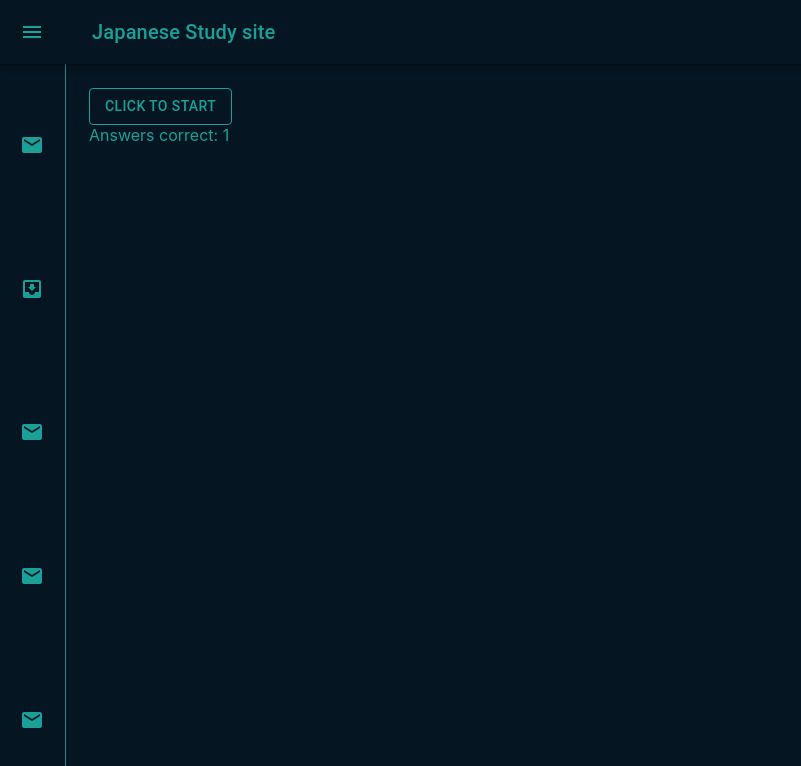
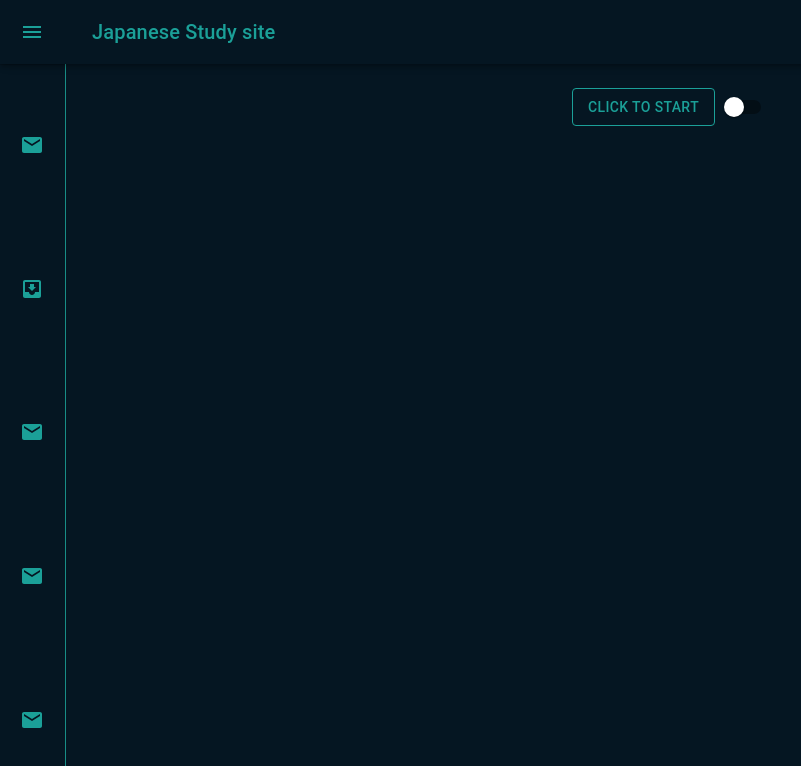
Before and after one commit to Konemui-dev/JapaneseLearningApplication, a React (Create React App) app in the folder sidebarv2/: page /JLPT in a window 1280 px wide. Shown: the top 766 px of the page, without its empty margins (0-801 px from the left). Built offline with nearby package versions, Linux system fonts and the light colour scheme.

Commit message:
demo for meeting

```diff
--- /dev/null
+++ b/sidebarv2/src/Pages/CardQuestionComponent.js
@@ -0,0 +1,113 @@
+
+
+/**
+ *  store state within the component rather than the parent
+ * 1 - seperate text inputs  --done
+ * 2 - seperate button inputs
+ * 3 - assign checked for each individual card
+ * 4 - check if an array contains certain words for english response
+
+ */
+
+import { Box, Button, Card, CardContent, Divider, Grow, TextField, Typography } from '@mui/material';
+import { useState } from 'react';
+import Grid from '@mui/material/Grid';
+
+function CardQuestionComponent(value) {
+  const [searchTerm, setSearchTerm] = useState();
+  const [AnswerR, setAnswerR] = useState(null);
+  const [AnswerW, setAnswerW] = useState(null);
+
+  const handleInputChange = (event) => {
+    setSearchTerm(event.target.value);
+  };
+  const CheckQuestion =(e) =>{
+      if(Object.values(value.props.senses[0].english_definitions).indexOf(e) > -1)
+      {
+        setAnswerR(true);
+        setAnswerW(false);
+      }
+      else
+      {
+        setAnswerR(false);
+        setAnswerW(true);
+      }
+  }
+
+
+
+const statusR = (
+  <Typography>
+    correct!
+  </Typography>
+)
+
+const statusW = (
+  <Typography gutterBottom>
+    incorrect try again
+  </Typography>
+)
+return (
+
+            <Card
+              sx={{
+                minWidth: 250,
+                minHeight: 150,
+                height: 500,
+                background: "#051622",
+                border: 1,
+                borderColor: "#1BA098",
+                overflow: "auto",
+              }}
+            >
+              <CardContent sx={{ color: "#1BA098", textAlign:'center' }}>
+                <Typography gutterBottom variant="h5">
+                  What is the english translation for?
+                </Typography>
+
+                <Typography gutterBottom variant="h4">
+                  <ruby>
+                  {value.props.japanese[0].word}
+                  <rp>(</rp>
+                      <rt> {value.props.japanese[0].reading} </rt>
+                      <rp>)</rp>
+                  </ruby>
+
+                </Typography>
+
+
+
+
+            {/**demo code disable permanently if not using */}  {value.dev&&
+                              <div>
+                              {value.props.senses[0].english_definitions.map((value,key) =>(
+                <div key={key}>
+                  {value}
+
+
+
+                </div>
+              ))}
+                              </div>}
+
+              <br/>
+              <div>
+              <TextField
+                onChange={handleInputChange}
+                >
+
+                </TextField>
+              </div>
+              <br/>
+                <Button disabled={!searchTerm} variant="outlined" onClick={() =>{CheckQuestion(searchTerm); }}> {/**checkInput */}
+        submit answer
+      </Button>
+                  {AnswerR&& statusR}
+                  {AnswerW&& statusW}
+
+
+              </CardContent>
+            </Card>
+)
+}
+export default CardQuestionComponent;
--- a/sidebarv2/src/Pages/JLPTPage.js
+++ b/sidebarv2/src/Pages/JLPTPage.js
@@ -1,8 +1,9 @@
 import * as React from 'react';
 import { styled } from '@mui/material/styles';
 import Grid from '@mui/material/Grid';
-import { Box, Button, Card, CardContent, Divider, Grow, TextField, Typography } from '@mui/material';
+import { Box, Button, Card, CardContent, CircularProgress, Divider, Grow, Switch, TextField, Typography } from '@mui/material';
 import { useState } from 'react';
+import CardQuestionComponent from './CardQuestionComponent';
 
 
 
@@ -16,28 +17,55 @@ const DrawerHeader = styled('div')(({ theme }) => ({
   }));
 
 function JLPT() {
-  const [searchTerm, setSearchTerm] = useState();
   const [searchTermReturn, setSearchTermReturn] = useState([]);
-  const [selectedValue, setSelectedValue] = useState(null);
+  const [selectedValue, setSelectedValue] = useState("ま＊＊＊");
   const [loading, setLoading] = useState(false);
   const [checked, setChecked] = useState(false);
-const testword ="た＊＊"
+  const [devMode, setDevMode] = useState(false);
+  const [SearchWordBtn, setSearchWordBtn] = useState(true);
 
-const testwordArr = {option1: "た＊＊", option2:"あ＊＊"}
+
+const testwordArr = {option1: "た＊＊", option2:"あ＊＊", option3: "い＊＊", option4:"な＊****", option5: "う***", option6:"え***", option7:"お***"}
+
+const randomProperty = (testwordArr) => {
+  const keys = Object.keys(testwordArr);
+  if (keys.length > 0) {
+      const index = Math.floor(keys.length * Math.random());
+      const key = keys[index];
+      const value = testwordArr[key];
+      setSelectedValue(value);
+
+  }
+  return null;
+};
+
+const test = (e) =>{
+   if(e != undefined)
+   {
+    return e
+   }
+   else
+   {
+    e ="た＊＊＊"
+    return e
+   }
+}
+
   //questions fetch
-  const searchingForWord = () => {
-    fetch(`http://localhost:3001/searchForPhrase/${testwordArr.option2}`)
+  const searchingForWord = (e) => {
+     fetch(`http://localhost:3001/searchForPhrase/${e}`)
       .then((response) => {
         if (!response.ok) {
           throw new Error("Network response was not ok");
         }
         return response.json();
-      }, setLoading(true))
+      }, setLoading(true),
+      setSearchWordBtn(false)
+      )
       .then((json) => {
-        console.log(json.data);
         setLoading(false);
+        setSearchWordBtn(true)
         setSearchTermReturn(json.data);
-        console.log(json.data[0].japanese[0].word);
         handleChange();
       })
       .catch((error) => {
@@ -52,44 +80,19 @@ const testwordArr = {option1: "た＊＊", option2:"あ＊＊"}
       setChecked((prev) => prev);
     }
   };
-let count = 1;
-
-const checkInput = (e) =>{
-  if(searchTerm !== searchTermReturn[0].senses[0].english_definitions[0].english_definitions  && searchTerm !== searchTermReturn[0].senses[0].english_definitions[1]){
-    console.log("incorrect");
-
-  }
-  else
-  {
-    console.log("correct");
-    count = count +1;
-    console.log(count);
-}
-
-}
-
-const checkInput2 = (e) =>
-{
-  if(Object.values(searchTermReturn[0].senses[0].english_definitions).indexOf(e) > -1)
-  {
-    console.log("here");
-  }
-  else
-  {
-    console.log("failed");
-  }
-}
-
-
-  const handleInputChange = (event) => {
-    setSearchTerm(event.target.value);
-  };
 
 
 
-  //card to hold question in each one content needs changing
 
-  const cards = (<Grid
+{/**
+ * 1 - seperate text inputs  --done
+ * 2 - seperate button inputs
+ * 3 - assign checked for each individual card
+ * 4 - check if an array contains certain words for english response
+
+ */}
+const Card = (
+  <Grid
   container
   spacing={{ xs: 2, md: 3 }}
   columns={{ xs: 4, sm: 8, md: 12 }}
@@ -102,79 +105,59 @@ const checkInput2 = (e) =>
       {...(checked ? { timeout: 1000 } : {})}
     >
       <Grid item xs={3} sm={4} md={4} points="0,100 50,00, 100,100">
-          <Card
-            sx={{
-              minWidth: 250,
-              minHeight: 150,
-              height: 500,
-              background: "#051622",
-              border: 1,
-              borderColor: "#1BA098",
-              overflow: "auto",
-            }}
-          >
-            <CardContent sx={{ color: "#1BA098" }}>
-              {value.japanese[0].word}
-
-
-            {/**             {value.senses.map((value,key)=>(
-              <div key={key}>
-                {value.english_definitions + " "}
-              </div>
-            ))}*/}
-            {value.senses[0].english_definitions.map((value,key) =>(
-              <div key={key}>
-                {value}
-
-
-
-              </div>
-            ))}
-
-                       <TextField
-              id={value}
-              onChange={handleInputChange}
-              >
-
-              </TextField>
-
-{/**
- * 1 - seperate text inputs  --done
- * 2 - seperate button inputs
- * 3 - assign checked for each individual card
- * 4 - check if an array contains certain words for english response
-
- */}
-
-
-                <Button disabled={!searchTerm} variant="outlined" onClick={() =>{setSelectedValue(searchTerm);console.log(searchTerm); checkInput2(searchTerm)}}> {/**checkInput */}
-      submit answer
-    </Button>
-            </CardContent>
-          </Card>
+        <CardQuestionComponent props={value} dev={devMode}/>
       </Grid>
         </Grow>
       ))}
     </Grid>)
 
-const [SearchWordBtn, setSearchWordBtn] = useState(true);
+
+
+  const handleChangeSwt = () =>{
+    setDevMode((prev) => !prev);
+  };
+
+    return (
+        <Grid component="main" sx={{flexGrow: 1, p:3}}
+        justifyContent="center"
+        container
+        >        <DrawerHeader />
 
 
 
+            <Grid        justifyContent="center" item xs={12} md={12} columns={{ xs: 4, sm: 8, md: 12 }}>
 
-    return (
-        <Grid component="main" sx={{flexGrow: 1, p:3}}>        <DrawerHeader />
-                <Button variant="outlined" onClick={searchingForWord}>Click to start</Button>
+            {/**coditional render of response Cards */}
+          <Grid
+                  justifyContent="center"
+                  container
+          >
+          <Button variant="outlined" onClick={() =>{randomProperty(testwordArr);searchingForWord( selectedValue)}}>Click to start</Button>
+                <Switch checked={devMode} onClick={handleChangeSwt}>test</Switch>
 
-                <Box>
-              Answers correct: {count}
-              </Box>
+          </Grid>
+          <Grid
+                            justifyContent="center"
+                            container
+          >
+          {loading && (
+            <CircularProgress
+              sx={{
+                justifyContent:"center",
+                color: "#1BA098",
+                position: "relative",
+                marginTop: "5%",
+              }}
+              xs={10}
+            />
+          )}
+          </Grid>
+<br/>
 
 
-            <Grid item xs={12} md={12} columns={{ xs: 4, sm: 8, md: 12 }}>
-            {/**coditional render of response Cards */}
+            {SearchWordBtn && Card}
 
-            {SearchWordBtn && cards}
+
 
           </Grid>
 
```
Lines whose indentation alone changed are shown as unchanged.
